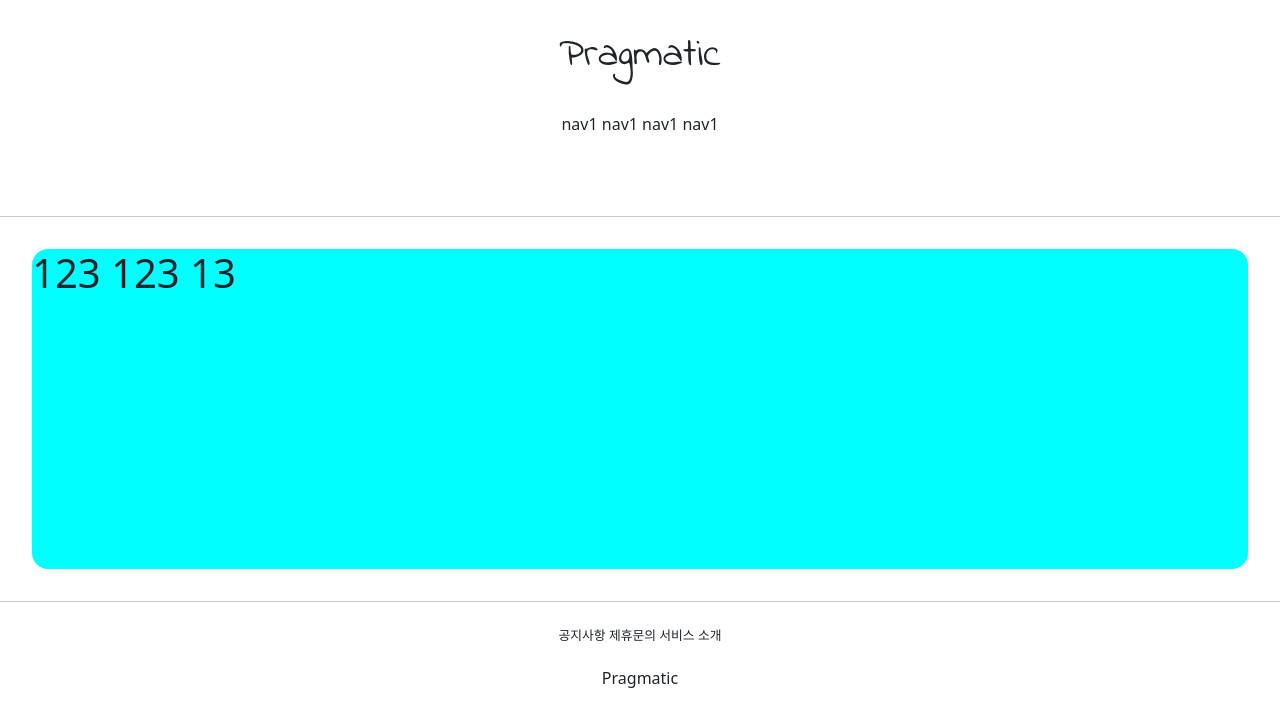
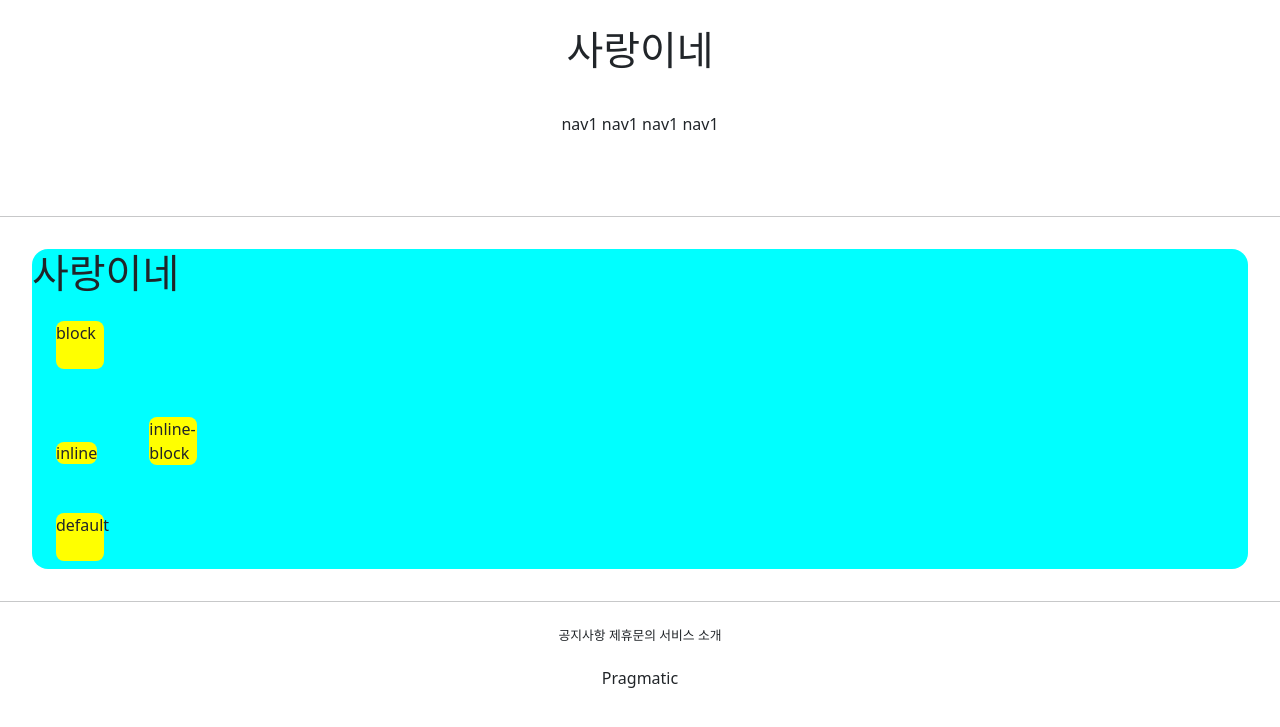
Before and after one commit to sunghak2234/django-gistweb_02, a Django app: page /accounts/hello_world/ in a window 1280 px wide. Shown: the top 727 px of the page. Run offline with Django 3.2, Linux system fonts and the light colour scheme; parts of the project's set-up code (start-up, migrations or seed data) failed here and were passed over.

Commit message:
210706 django gistweb_02 (5)

```diff
--- a/accountapp/templates/accountapp/hello_world.html
+++ b/accountapp/templates/accountapp/hello_world.html
@@ -2,8 +2,34 @@
 
 {% block content %}
 
+
+    <style>
+        .testing{
+            background-color: yellow;
+            height :48px;
+            width: 48px;
+            border-radius: .5rem;
+            margin:1.5rem;
+
+
+        }
+    </style>
+
+
+
+
 <div style =" height: 20rem; background-color: aqua; border-radius:1rem; margin: 2rem;" >
-        <h1> 123 123 13 </h1>
+        <h1> 사랑이네 </h1>
+
+    <div class = testing style="display:block">block</div>
+    <div class = testing style="display:inline">inline</div>
+    <div class = testing style="display:inline-block">inline-block</div>
+    <div class = testing style="display:none">none</div>
+    <div class = testing>default</div>
+
+
+
+
 </div>
 
 {% endblock %}
--- a/templates/header.html
+++ b/templates/header.html
@@ -1,7 +1,7 @@
 <div style ="text-align: center">
     <div class = 'pragmatic_header_logo'>
 
-        <h1>Pragmatic</h1>
+        <h1>사랑이네</h1>
 
     </div>
 
```
